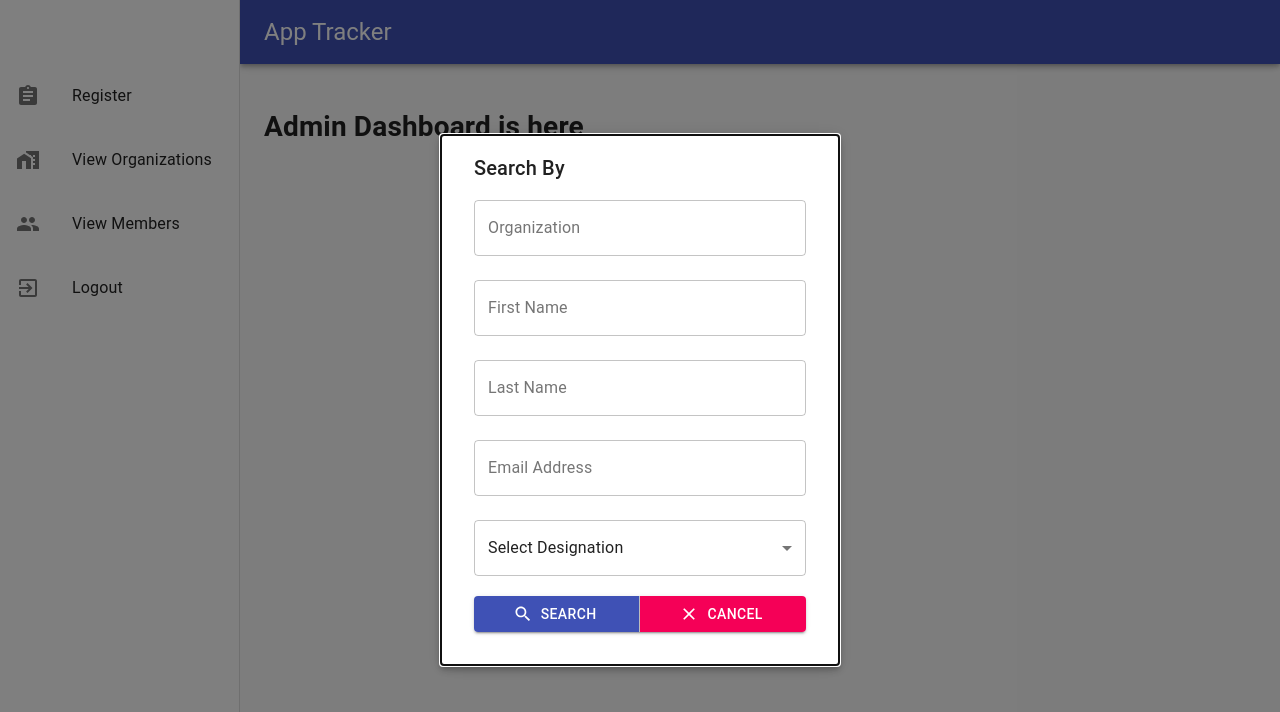
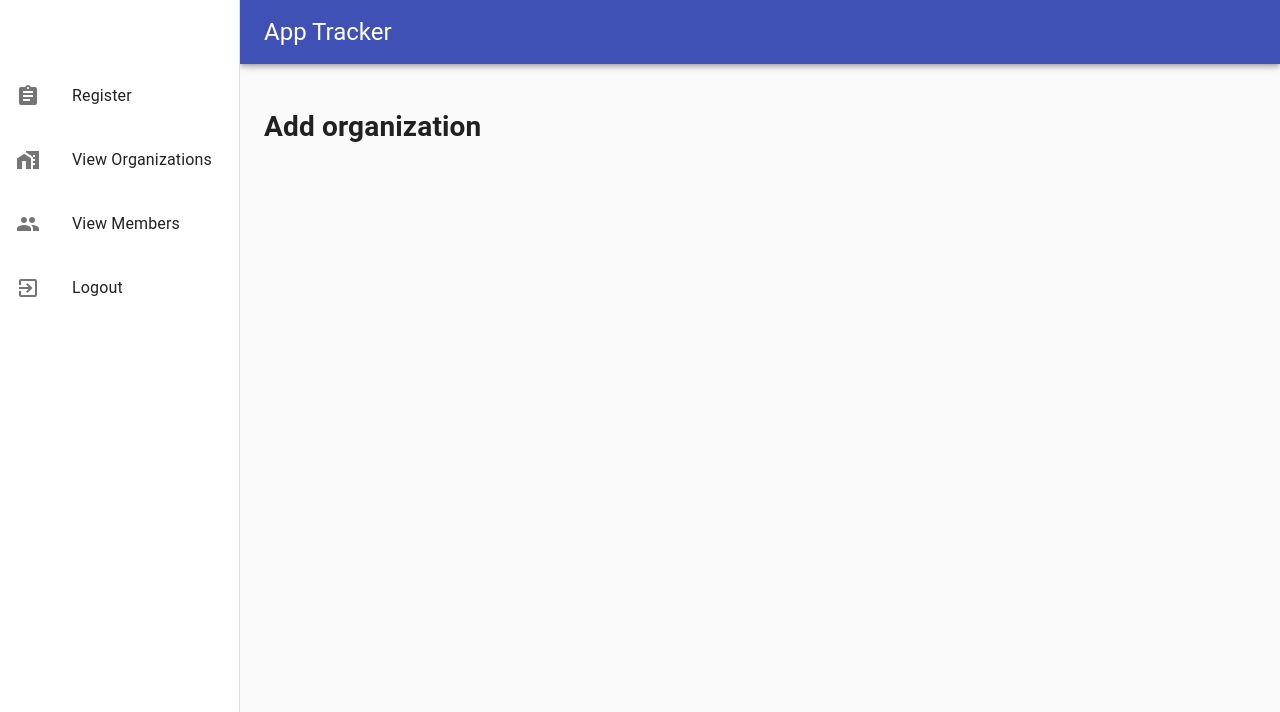
Before and after one commit to AhmedAli125/app-tracker, a React (Create React App) app: page / in a window 1280 px wide. Shown: the top 712 px of the page. Built offline with nearby package versions, Linux system fonts and the light colour scheme.

Commit message:
Admin > AddOrganization Basic Component

```diff
--- a/src/App.js
+++ b/src/App.js
@@ -7,6 +7,7 @@ import Dashboard from './components/ui/dashboard/Dashboard';
 import AdminDashboard from './components/admin/adminDashboard/AdminDashboard'
 import FilterMember from './components/admin/member/filterMember/FilterMember';
 import './App.css';
+import AddOrganization from './components/admin/addOrganization/AddOrganization';
 
 
 function App() {
@@ -15,8 +16,8 @@ function App() {
       <ManagerStates>
         <div className="App">
           <AdminDashboard>
-            <h1>Admin Dashboard is here</h1>
-            <FilterMember />
+            {/* <FilterMember /> */}
+            <AddOrganization />
           </AdminDashboard>
           {/* <Header /> */}
           {/* <Dashboard /> */}
--- /dev/null
+++ b/src/components/admin/addOrganization/AddOrganization.js
@@ -0,0 +1,11 @@
+import React from 'react'
+
+function AddOrganizarion() {
+    return (
+        <div>
+            <h1>Add organization</h1>
+        </div>
+    )
+}
+
+export default AddOrganizarion
```
